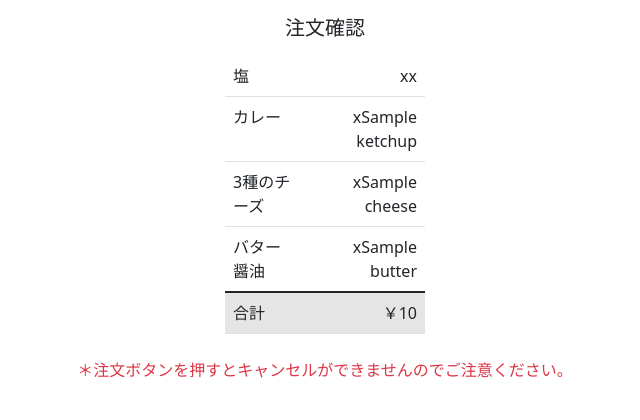
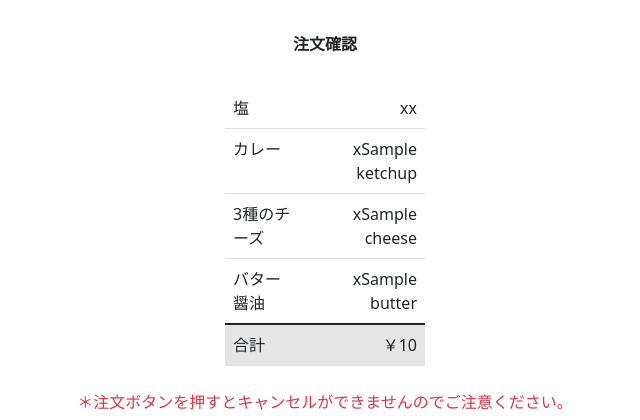
Before and after one commit to oithxs/mobile-order, a Flask app: template templates/confirm.html in a window 1280 px wide. Shown: the part 46-466 px from the top of the page, without its empty margins (315-955 px from the left). Run offline with Flask 2, Linux system fonts and the light colour scheme; the template is opened without the code that fills it: most values are stand-ins (such as "Sample title", 1, 10 or a date in 2020).

Commit message:
注文確認のタイトルを修正

```diff
--- a/templates/confirm.html
+++ b/templates/confirm.html
@@ -9,7 +9,11 @@
 {%- block content %}
   <div class="container">
     <div class="me-auto">
-      <p class="text-center h5 mt-3">注文確認</p>
+      <div class="row">
+        <div class="text-center mx-auto">
+          <p class="fw-bold mt-4">注文確認</p>
+        </div>
+      </div>
       <div class="container-fluid">
         <div class="row mt-3 justify-content-center">
           <div class="center-block">
```
